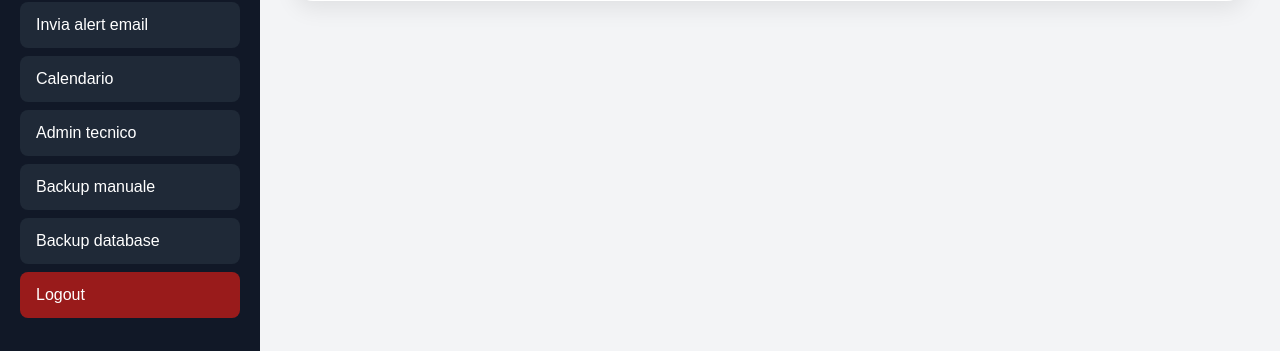
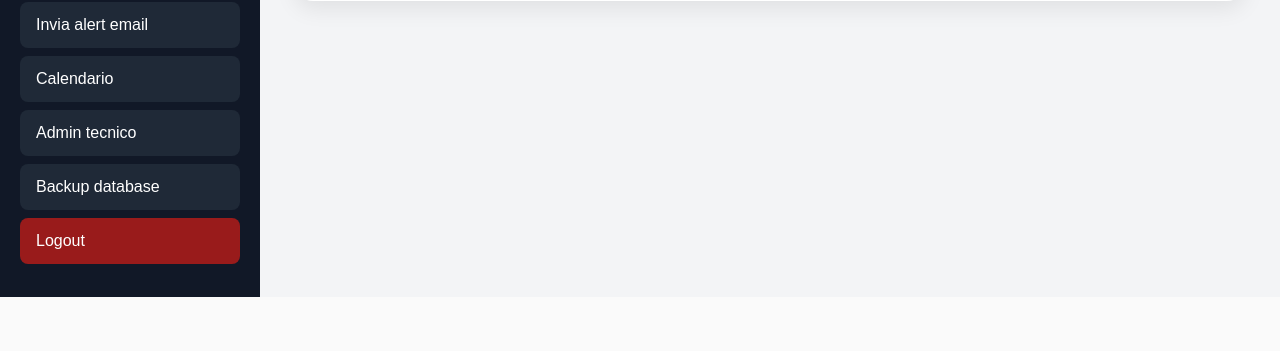
Before and after one commit to alessandrofabris09/gestionale-studio, a Django app: page /backups/ in a window 1280 px wide. Shown: the part 592-943 px from the top of the page. After the commit the page ends 889 px from the top, so only its background shows below. Run offline with Django 5.2, Linux system fonts and the light colour scheme; a user stored in the database is signed in.

```diff
--- a/dashboard/templates/base/base.html
+++ b/dashboard/templates/base/base.html
@@ -203,10 +203,6 @@
                     Admin tecnico
                 </a>
 
-                <a href="/backup/">
-                    Backup manuale
-                </a>
-
                 <a href="/backups/">
                     Backup database
                 </a>
```
